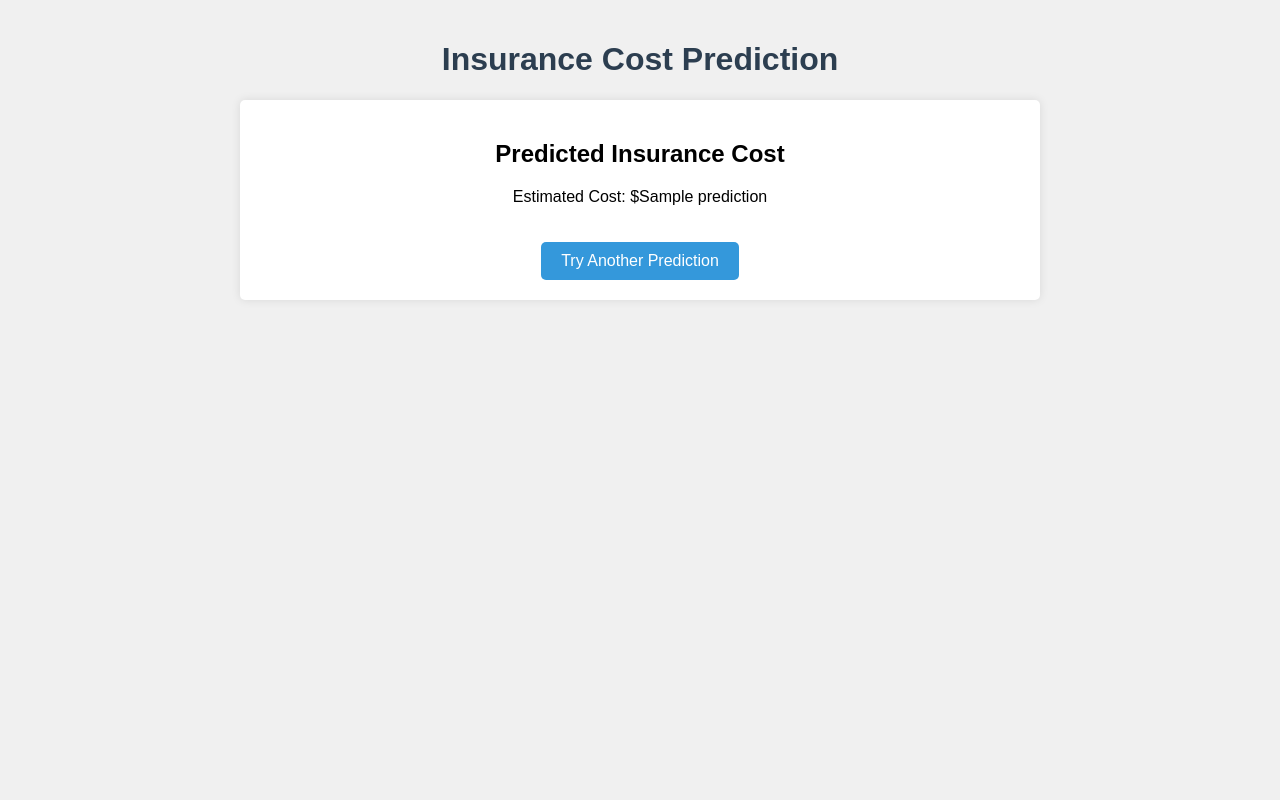
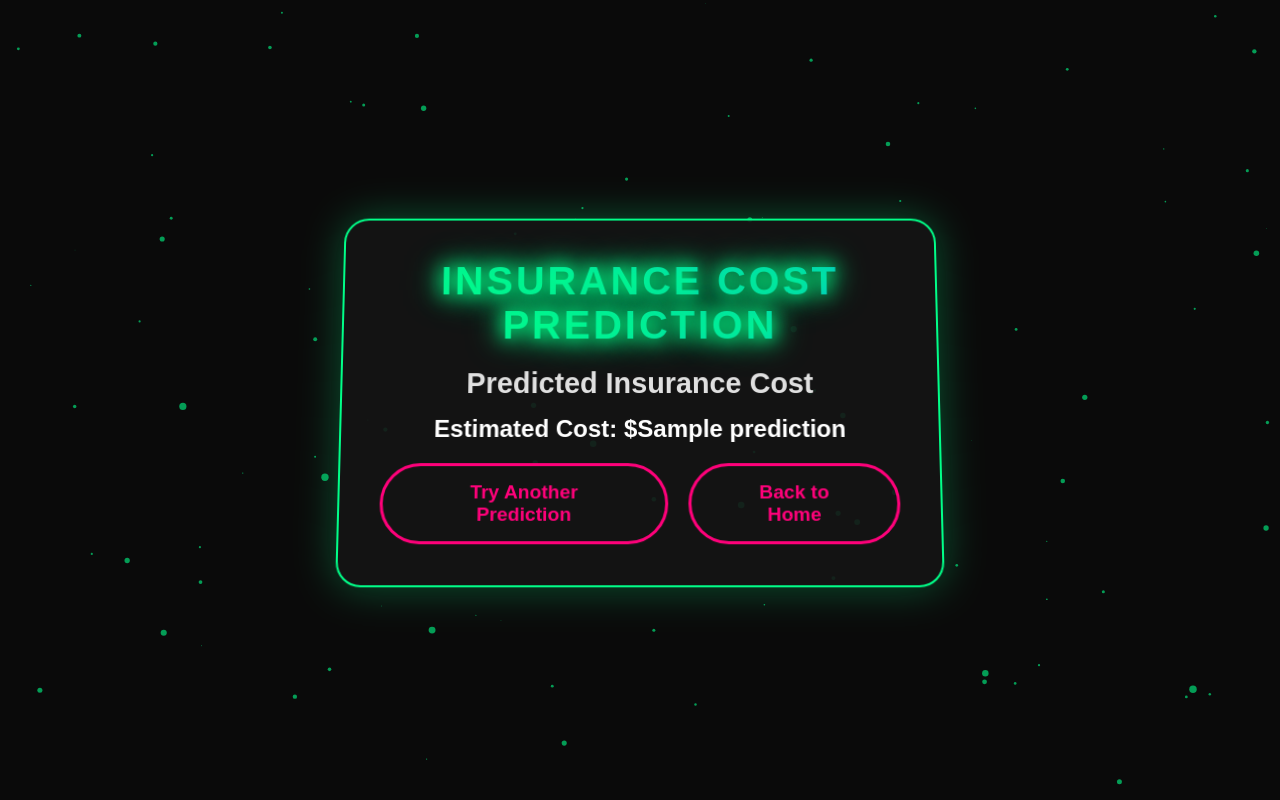
Before and after one commit to SivaJayakrishna/insurance, a Flask app: template templates/output.html in a window 1280 px wide. Run offline with Flask 3, Linux system fonts and the light colour scheme; the template is opened without the code that fills it: most values are stand-ins (such as "Sample title", 1, 10 or a date in 2020); parts of the project's set-up code (start-up, migrations or seed data) failed here and were passed over.

Commit message:
modified output.html

```diff
--- a/templates/output.html
+++ b/templates/output.html
@@ -5,44 +5,201 @@
     <meta name="viewport" content="width=device-width, initial-scale=1.0">
     <title>Prediction - Insurance Prediction</title>
     <style>
+        * {
+            margin: 0;
+            padding: 0;
+            box-sizing: border-box;
+        }
         body {
-            font-family: Arial, sans-serif;
-            max-width: 800px;
-            margin: 0 auto;
-            padding: 20px;
-            background-color: #f0f0f0;
+            font-family: 'Orbitron', sans-serif;
+            min-height: 100vh;
+            display: flex;
+            justify-content: center;
+            align-items: center;
+            background: #0a0a0a;
+            overflow: hidden;
+            position: relative;
+        }
+        canvas#particles {
+            position: absolute;
+            top: 0;
+            left: 0;
+            width: 100%;
+            height: 100%;
+            z-index: 1;
+        }
+        .result {
+            position: relative;
+            z-index: 2;
+            max-width: 600px;
+            width: 85%;
+            background: rgba(20, 20, 20, 0.9);
+            border: 2px solid #00ff88;
+            border-radius: 25px;
+            padding: 40px;
+            box-shadow: 0 0 40px rgba(0, 255, 136, 0.3);
+            transform: perspective(1000px) rotateX(5deg);
+            transition: transform 0.5s ease, box-shadow 0.5s ease;
+            margin: 20px;
             text-align: center;
         }
+        .result:hover {
+            transform: perspective(1000px) rotateX(0deg);
+            box-shadow: 0 0 60px rgba(0, 255, 136, 0.5);
+        }
         h1 {
-            color: #2c3e50;
+            color: #00ff88;
+            font-size: 2.5em;
+            text-transform: uppercase;
+            letter-spacing: 3px;
+            margin-bottom: 20px;
+            animation: neonGlow 1.5s infinite alternate;
+            background: linear-gradient(45deg, #00ff88, #00b4d8);
+            -webkit-background-clip: text;
+            background-clip: text;
+            -webkit-text-fill-color: transparent;
         }
-        .result {
-            background-color: white;
-            padding: 20px;
-            border-radius: 5px;
-            box-shadow: 0 0 10px rgba(0,0,0,0.1);
-            margin-top: 20px;
+        h2 {
+            color: #e0e0e0;
+            font-size: 1.8em;
+            margin-bottom: 15px;
+            animation: fadeInText 1.2s ease-out 0.2s;
+            animation-fill-mode: backwards;
+        }
+        p {
+            color: #fff;
+            font-size: 1.5em;
+            font-weight: 600;
+            margin-bottom: 20px;
+            animation: fadeInText 1.2s ease-out 0.4s;
+            animation-fill-mode: backwards;
+        }
+        .button-container {
+            display: flex;
+            justify-content: center;
+            gap: 20px;
         }
         .btn {
             display: inline-block;
-            padding: 10px 20px;
-            background-color: #3498db;
-            color: white;
+            padding: 15px 40px;
+            background: transparent;
+            border: 3px solid #ff007a;
+            color: #ff007a;
             text-decoration: none;
-            border-radius: 5px;
-            margin-top: 20px;
+            border-radius: 50px;
+            font-size: 1.2em;
+            font-weight: bold;
+            position: relative;
+            overflow: hidden;
+            transition: color 0.4s ease;
+            animation: fadeInText 1.2s ease-out 0.6s;
+            animation-fill-mode: backwards;
+        }
+        .btn::before {
+            content: '';
+            position: absolute;
+            top: 0;
+            left: -100%;
+            width: 100%;
+            height: 100%;
+            background: #ff007a;
+            transition: left 0.4s ease;
+            z-index: -1;
+        }
+        .btn:hover::before {
+            left: 0;
         }
         .btn:hover {
-            background-color: #2980b9;
+            color: #fff;
+        }
+        @keyframes neonGlow {
+            from { text-shadow: 0 0 10px #00ff88, 0 0 20px #00ff88, 0 0 30px #00ff88; }
+            to { text-shadow: 0 0 20px #00ff88, 0 0 30px #00ff88, 0 0 40px #00ff88; }
+        }
+        @keyframes fadeInText {
+            from { opacity: 0; transform: translateX(-20px); }
+            to { opacity: 1; transform: translateX(0); }
+        }
+        @media (max-width: 600px) {
+            h1 { font-size: 2em; }
+            h2 { font-size: 1.5em; }
+            p { font-size: 1.2em; }
+            .result { padding: 20px; }
+            .btn { padding: 12px 30px; font-size: 1em; }
+            .button-container { flex-direction: column; gap: 15px; }
         }
     </style>
 </head>
 <body>
-    <h1>Insurance Cost Prediction</h1>
+    <canvas id="particles"></canvas>
     <div class="result">
+        <h1>Insurance Cost Prediction</h1>
         <h2>Predicted Insurance Cost</h2>
         <p>Estimated Cost: ${{ prediction }}</p>
-        <a href="/input" class="btn">Try Another Prediction</a>
+        <div class="button-container">
+            <a href="/input" class="btn">Try Another Prediction</a>
+            <a href="/" class="btn">Back to Home</a>
+        </div>
     </div>
+    <script>
+        const canvas = document.getElementById('particles');
+        const ctx = canvas.getContext('2d');
+        canvas.width = window.innerWidth;
+        canvas.height = window.innerHeight;
+
+        const particlesArray = [];
+        const numberOfParticles = 100;
+
+        class Particle {
+            constructor() {
+                this.x = Math.random() * canvas.width;
+                this.y = Math.random() * canvas.height;
+                this.size = Math.random() * 3 + 1;
+                this.speedX = Math.random() * 1 - 0.5;
+                this.speedY = Math.random() * 1 - 0.5;
+            }
+            update() {
+                this.x += this.speedX;
+                this.y += this.speedY;
+                if (this.size > 0.2) this.size -= 0.01;
+                if (this.x < 0 || this.x > canvas.width) this.speedX *= -1;
+                if (this.y < 0 || this.y > canvas.height) this.speedY *= -1;
+            }
+            draw() {
+                ctx.fillStyle = 'rgba(0, 255, 136, 0.6)';
+                ctx.beginPath();
+                ctx.arc(this.x, this.y, this.size, 0, Math.PI * 2);
+                ctx.fill();
+            }
+        }
+
+        function init() {
+            for (let i = 0; i < numberOfParticles; i++) {
+                particlesArray.push(new Particle());
+            }
+        }
+
+        function animate() {
+            ctx.clearRect(0, 0, canvas.width, canvas.height);
+            for (let i = 0; i < particlesArray.length; i++) {
+                particlesArray[i].update();
+                particlesArray[i].draw();
+                if (particlesArray[i].size <= 0.2) {
+                    particlesArray.splice(i, 1);
+                    i--;
+                    particlesArray.push(new Particle());
+                }
+            }
+            requestAnimationFrame(animate);
+        }
+
+        init();
+        animate();
+
+        window.addEventListener('resize', () => {
+            canvas.width = window.innerWidth;
+            canvas.height = window.innerHeight;
+        });
+    </script>
 </body>
 </html>
```
